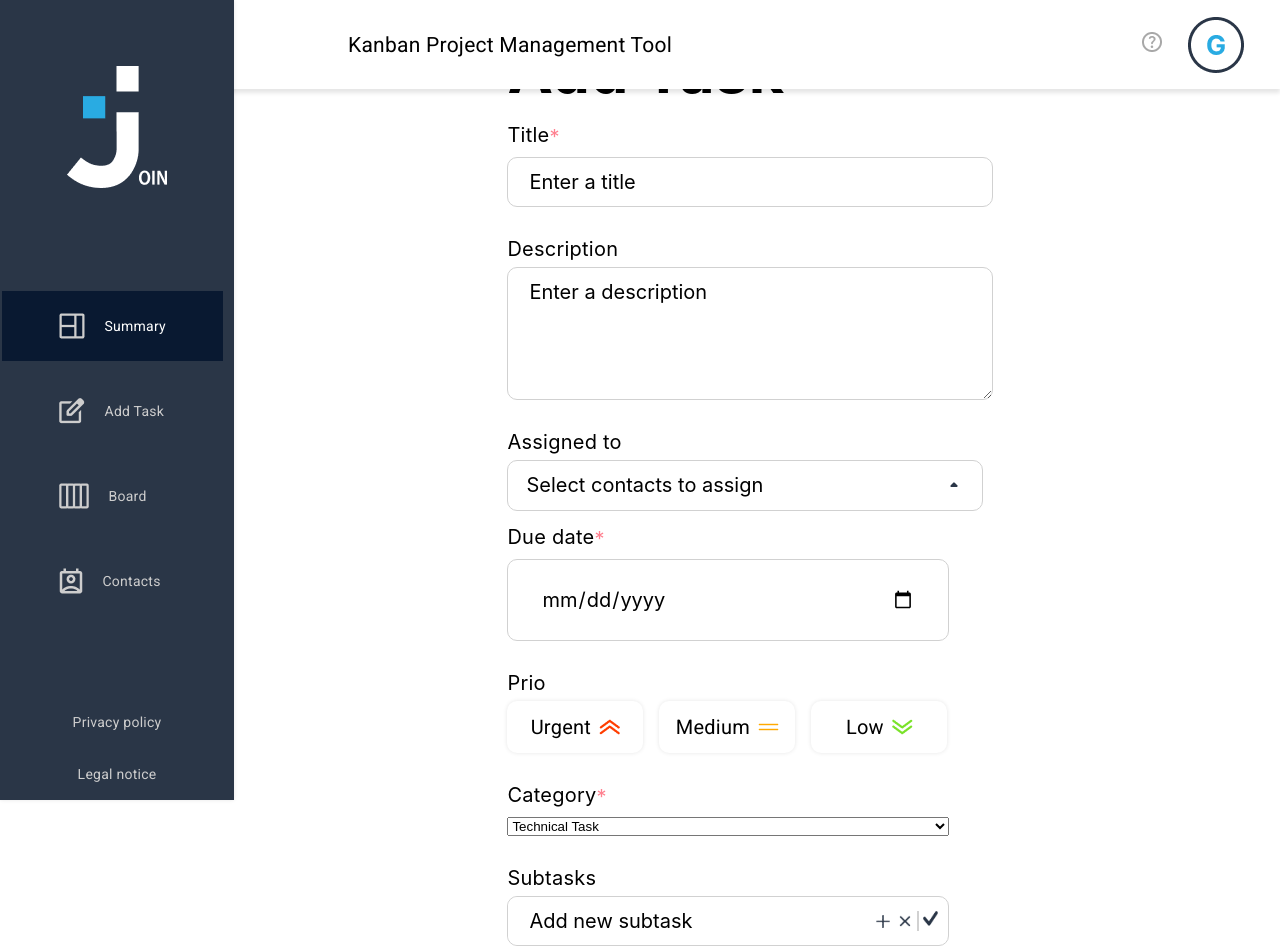
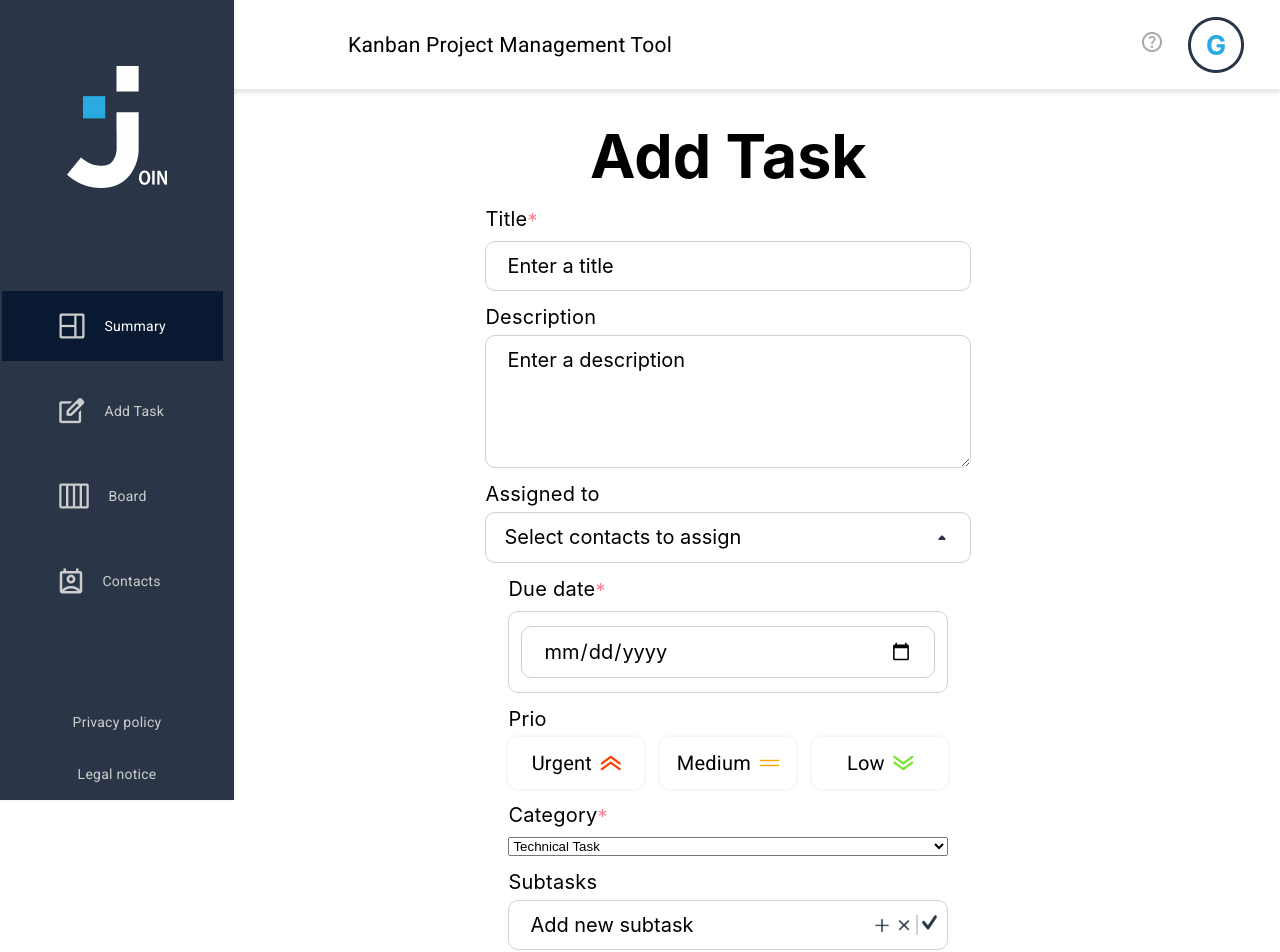
Before and after one commit to velizarganchev/todo-list-frontend, an Angular app: page /add-task in a window 1280 px wide. Shown: the top 952 px of the page. Built offline with nearby package versions, Linux system fonts and the light colour scheme.

Commit message:
refactor: Update styles in the Add Task component.

```diff
--- a/src/app/components/home/home.component.html
+++ b/src/app/components/home/home.component.html
@@ -1,4 +1,6 @@
 <section>
   <app-navigation />
-  <router-outlet />
+  <div class="main-content">
+    <router-outlet />
+  </div>
 </section>
--- a/src/app/components/home/home.component.scss
+++ b/src/app/components/home/home.component.scss
@@ -1,4 +1,4 @@
-section{
+.main-content {
   margin-top: 8%;
   margin-left: 20%;
 }
--- a/src/app/components/shared/navigation/navigation.component.scss
+++ b/src/app/components/shared/navigation/navigation.component.scss
@@ -9,7 +9,7 @@
   height: 100vh;
   left: 0px;
   top: 0px;
-    background: #2A3647;
+  background: #2a3647;
   box-shadow: 0px 0px 4px rgba(0, 0, 0, 0.1);
   z-index: 999;
 
@@ -34,14 +34,14 @@
         display: flex;
         align-items: center;
         justify-content: flex-start;
-                color: #CDCDCD;
+        color: #cdcdcd;
         padding: 8px 57px;
         gap: 20px;
         height: 54px;
         text-decoration: none;
 
         &:hover {
-                    background-color: #2A3D59;
+          background-color: #2a3d59;
           color: white !important;
           border-radius: 16px;
         }
@@ -57,20 +57,20 @@
         padding-top: 16px;
         padding-bottom: 16px;
         width: 231px;
-                color: #CDCDCD;
+        color: #cdcdcd;
         cursor: pointer;
         text-decoration: none;
 
         &:hover {
-                    color: #29ABE2 !important;
+          color: #29abe2 !important;
         }
       }
     }
   }
 }
 
-
-.scale-on-hover {}
+.scale-on-hover {
+}
 
 .active {
   background-color: #091931;
--- a/src/app/components/task/add-task/add-task.component.html
+++ b/src/app/components/task/add-task/add-task.component.html
@@ -1,45 +1,50 @@
-<section class="content-margin">
-    <h1 class="addTaskHeadline"> Add Task</h1>
-    <section class="Content">
+<section>
+  <h1 class="add-task-headline">Add Task</h1>
+  <div class="form-wraper">
     <form>
-            <div class="CompleteContent">
-                <div class="Content">
-                    <div id="TitleContent">
-                        <div class="Subheadline">
-                            <div>
-                                Title
+      <div class="content-container">
+        <div class="content-left">
+          <div id="content-title">
+            <div class="subheadline">
+              <div>Title</div>
+              <div class="star">*</div>
             </div>
-                            <div class="star">
-                                *
+            <div class="subcontent">
+              <input required class="inputfield" placeholder="Enter a title" />
             </div>
           </div>
-                        <div class="Subcontent">
-                            <input required id="title" class="Inputfield" placeholder="Enter a title">
+          <div class="content-description">
+            <div class="subheadline">
+              <div>Description</div>
+            </div>
+            <div class="subcontent">
+              <textarea
+                id="description"
+                class="inputfield textarea"
+                placeholder="Enter a description"
+              ></textarea>
             </div>
           </div>
-                    <div id="DescriptionContent">
-                        <div class="Subheadline">
           <div>
-                                Description
+            <div class="subheadline">
+              <div>Assigned to</div>
             </div>
-                        </div>
-                        <div class="Subcontent">
-                            <textarea id="description" class="Inputfield textarea"
-                                placeholder="Enter a description"></textarea>
-                        </div>
-                    </div>
-                    <div id="AssignedToContent">
-                        <div class="Subheadline">
-                            <div>
-                                Assigned to
-                            </div>
-                        </div>
-                        <div id="SubcontentContacts" class="Subcontent">
-                            <div id="assignedToContainerInput" class="assignedToContainerInput"
-                                onclick="getAllContacts('assignedToSelect')">
-                                <input id="assignedToSelect" class="selection hover arrowdown" autocomplete="off"
-                                    placeholder="Select contacts to assign" onkeyup="filterContacts()"><img
-                                    id="assignedToImg" class="arrow" src="/assets/img/arrow_up.png">
+            <div class="subcontent">
+              <div
+                class="assigned-to-container-input"
+                onclick="getAllContacts('assignedToSelect')"
+              >
+                <input
+                  id="assignedToSelect"
+                  class="selection hover arrowdown"
+                  autocomplete="off"
+                  placeholder="Select contacts to assign"
+                  onkeyup="filterContacts()"
+                /><img
+                  id="assignedToImg"
+                  class="arrow"
+                  src="/assets/img/arrow_up.png"
+                />
               </div>
               <!-- <div id="ContainerForAllPossibleContacts"
                                 class="ContainerForAllPossibleContacts hover d-none">
@@ -52,58 +57,63 @@
             </div>
           </div>
         </div>
-                <svg xmlns="http://www.w3.org/2000/svg" width="2" height="426" viewBox="0 0 2 426" fill="none">
-                    <path d="M1.24805 1L1.24854 425" stroke="#D1D1D1" stroke-linecap="round" />
-                </svg>
-                <div id="Content2" class="Content Content2">
-                    <div id="DueDateContent">
-                        <div class="Subheadline">
+        <!-- <svg
+          xmlns="http://www.w3.org/200 0/svg"
+          width="2"
+          height="426"
+          viewBox="0 0 2 426"
+          fill="none"
+        >
+          <path
+            d="M1.24805 1L1.24854 425"
+            stroke="#D1D1D1"
+            stroke-linecap="round"
+          />
+        </svg> -->
+        <div class="content-right">
           <div>
-                                Due date
+            <div class="subheadline">
+              <div>Due date</div>
+              <div class="star">*</div>
             </div>
-                            <div class="star">
-                                *
-                            </div>
-                        </div>
-                        <div class="Subcontent">
-                            <div id="DateContainer" class="DateContainer hover">
-                                <input required id="date" type="date" class="Inputfield hover" min="todaydate"
-                                    pattern="">
+            <div class="subcontent">
+              <div class="date-container hover">
+                <input
+                  required
+                  type="date"
+                  class="inputfield hover"
+                  min="todaydate"
+                  pattern=""
+                />
               </div>
             </div>
           </div>
-                    <div id="PrioContent">
-                        <div class="Subheadline">
           <div>
-                                Prio
+            <div class="subheadline">
+              <div>Prio</div>
             </div>
+            <div class="sub-content-prio">
+              <div class="prio-class hover" onclick="choosePrio(1)">
+                <div>Urgent</div>
+                <img src="/assets/img/PrioHigh.png" />
               </div>
-                        <div id="SubcontentPrio" class="SubcontentPrio">
-                            <div id="Prio1" class="prioclass hover" onclick="choosePrio(1)">
-                                <div>Urgent</div>
-                                <img id="HighImg" src="/assets/img/PrioHigh.png">
+              <div class="prio-class hover" onclick="choosePrio(2)">
+                <div>Medium</div>
+                <img src="/assets/img/PrioMedium.png" />
               </div>
-                            <div id="Prio2" class="prioclass hover" onclick="choosePrio(2)">
-                                <div>Medium</div>
-                                <img id="MediumImg" src="/assets/img/PrioMedium.png">
-                            </div>
-                            <div id="Prio3" class="prioclass hover" onclick="choosePrio(3)">
+              <div class="prio-class hover" onclick="choosePrio(3)">
                 <div>Low</div>
-                                <img id="LowImg" src="/assets/img/PrioLow.png">
+                <img src="/assets/img/PrioLow.png" />
               </div>
             </div>
           </div>
-                    <div id="DescriptionContent">
-                        <div class="Subheadline">
           <div>
-                                Category
+            <div class="subheadline">
+              <div>Category</div>
+              <div class="star">*</div>
             </div>
-                            <div class="star">
-                                *
-                            </div>
-                        </div>
-                        <div class="Subcontent">
-                            <select name="" id="">
+            <div class="subcontent">
+              <select>
                 <option value="1">Technical Task</option>
                 <option value="2">User Story</option>
               </select>
@@ -119,41 +129,56 @@
                             <div id="overlayCategories" class="overlay d-none" onclick="closeOverlayCategories()"></div> -->
             </div>
           </div>
-                    <div id="SubtasksContent">
-                        <div class="Subheadline">
-                            Subtasks
-                        </div>
-                        <div class="Subcontent">
-                            <div id="subtaskInput" class="subtaskInput">
-                                <input id="subtask" class="Inputfield subtasks" autocomplete="off"
-                                    placeholder="Add new subtask">
-                                <div class="subtasksImgagesContainer">
-                                    <img id="plus" class="subtaskImg" src="/assets/img/+.png">
-                                    <img id="cancel" class="subtaskImg d-none" src="/assets/img/cancel_dark.png"
-                                        onclick="cancelSubtask()">
-                                    <div class="d-none verticalLine" id="verticalLine"></div>
-                                    <img id="hook" class="subtaskImg d-none" style="width:15px; height:15px"
-                                        src="/assets/img/hook-icon-black.png" onclick="addSubtask()">
+          <div id="subtasks-content">
+            <div class="subheadline">Subtasks</div>
+            <div class="subcontent">
+              <div class="subtask-input">
+                <input
+                  class="input-field subtasks"
+                  autocomplete="off"
+                  placeholder="Add new subtask"
+                />
+                <div class="subtasks-imgages-container">
+                  <img class="subtask-img" src="/assets/img/+.png" />
+                  <img
+                    class="subtask-img d-none"
+                    src="/assets/img/cancel_dark.png"
+                    onclick="cancelSubtask()"
+                  />
+                  <div class="d-none vertical-line"></div>
+                  <img
+                    class="subtask-img d-none"
+                    style="width: 15px; height: 15px"
+                    src="/assets/img/hook-icon-black.png"
+                    onclick="addSubtask()"
+                  />
                 </div>
               </div>
               <div>
-                                <ul class="subTaskList" id="subTaskList" style="overflow:hidden"></ul>
+                <ul class="subtask-list" style="overflow: hidden"></ul>
               </div>
             </div>
           </div>
         </div>
       </div>
-            <div id="buttonsAndInfotext" class="buttonsAndInfotext">
-                <div id="requiredText" class="requiredText">
-                    <div class="star">*</div>This field is required
+      <div class="buttons-and-info-text">
+        <div class="required-text">
+          <div class="star">*</div>
+          This field is required
         </div>
         <div id="buttons" class="buttons">
-                    <button type="reset" class="cancelButton hover" onclick="resetPrio()">Clear <img
-                            src="/assets/img/cancel_dark.png"></button>
-                    <button id="addTastButton" class="createTaskButton hover">Create Task <img
-                            src="/assets/img/confirm.png"></button>
+          <button
+            type="reset"
+            class="cancel-button hover"
+            onclick="resetPrio()"
+          >
+            Clear <img src="/assets/img/cancel_dark.png" />
+          </button>
+          <button class="create-task-button hover">
+            Create Task <img src="/assets/img/confirm.png" />
+          </button>
         </div>
       </div>
     </form>
+  </div>
 </section>
-</section>
--- a/src/app/components/task/add-task/add-task.component.scss
+++ b/src/app/components/task/add-task/add-task.component.scss
@@ -1,20 +1,24 @@
-$primary-font: 'Inter', sans-serif;
+$primary-font: "Inter", sans-serif;
 $primary-color: #000;
-$accent-color: #FF8190;
-$button-bg-color: #2A3647;
-$cancel-button-bg: #F6F7F8;
-$cancel-button-border: #2A3647;
-$input-border-color: #D1D1D1;
+$accent-color: #ff8190;
+$button-bg-color: #2a3647;
+$cancel-button-bg: #f6f7f8;
+$cancel-button-border: #2a3647;
+$input-border-color: #d1d1d1;
 $high-priority-color: orangered;
 $medium-priority-color: rgb(255, 168, 0);
 $low-priority-color: rgb(122, 226, 41);
 $border-color: rgb(209, 209, 209);
 
-.content-margin{
-    margin-top: 1rem;
+section {
+  width: fit-content;
+  margin-top: 7.5rem;
+  display: flex;
+  flex-direction: column;
+  justify-content: center;
+  align-items: center;
 }
-
-.addTaskHeadline {
+.add-task-headline {
   color: $primary-color;
   font-family: $primary-font;
   font-size: 61px;
@@ -22,7 +26,18 @@ $border-color: rgb(209, 209, 209);
   line-height: 120%;
 }
 
-.CompleteContent {
+.form-wraper {
+  display: flex;
+  flex-direction: column;
+  gap: 16px;
+  max-width: 442px;
+
+  @media (max-width: 500px) {
+    width: 300px;
+  }
+}
+
+.content-container {
   display: flex;
   justify-content: space-around;
   width: 100%;
@@ -41,18 +56,7 @@ $border-color: rgb(209, 209, 209);
   }
 }
 
-.Content {
-    display: flex;
-    flex-direction: column;
-    gap: 16px;
-    width: 442px;
-
-    @media (max-width: 500px) {
-        width: 300px;
-    }
-}
-
-.TitleContent {
+.content-title {
   display: flex;
   width: 440px;
   flex-direction: column;
@@ -60,7 +64,7 @@ $border-color: rgb(209, 209, 209);
   gap: 8px;
 }
 
-.Subheadline {
+.subheadline {
   align-self: stretch;
   font-family: $primary-font;
   font-size: 20px;
@@ -75,14 +79,14 @@ $border-color: rgb(209, 209, 209);
   line-height: 120%;
 }
 
-.Subcontent {
+.subcontent {
   display: flex;
   flex-direction: column;
   align-self: stretch;
   margin: 8px 0px 16px 0px;
 }
 
-.DateContainer {
+.date-container {
   display: flex;
   justify-content: space-between;
   align-items: center;
@@ -101,7 +105,7 @@ $border-color: rgb(209, 209, 209);
   }
 }
 
-.Inputfield {
+.inputfield {
   max-width: 442px;
   padding: 12px 21px;
   font-family: $primary-font;
@@ -151,7 +155,7 @@ $border-color: rgb(209, 209, 209);
   font-size: 20px;
 }
 
-.SubcontentPrio {
+.sub-content-prio {
   display: flex;
   width: 440px;
   justify-content: center;
@@ -165,7 +169,7 @@ $border-color: rgb(209, 209, 209);
   }
 }
 
-.prioclass {
+.prio-class {
   display: flex;
   padding: 16px 10px;
   justify-content: center;
@@ -174,7 +178,7 @@ $border-color: rgb(209, 209, 209);
   gap: 8px;
   flex: 1 0 0;
   border-radius: 10px;
-    box-shadow: 0px 0px 4px 0px rgba(0, 0, 0, 0.10);
+  box-shadow: 0px 0px 4px 0px rgba(0, 0, 0, 0.1);
   background-color: white;
 
   @media (max-width: 500px) {
@@ -183,7 +187,7 @@ $border-color: rgb(209, 209, 209);
   }
 }
 
-.Highchosen {
+.high-chosen {
   padding: 15.5px 10px !important;
   background-color: $high-priority-color !important;
   font-size: 21px;
@@ -191,7 +195,7 @@ $border-color: rgb(209, 209, 209);
   color: white;
 }
 
-.Mediumchosen {
+.medium-chosen {
   padding: 15.5px 10px !important;
   background-color: $medium-priority-color !important;
   font-size: 21px;
@@ -199,7 +203,7 @@ $border-color: rgb(209, 209, 209);
   color: white;
 }
 
-.Lowchosen {
+.low-chosen {
   padding: 15.5px 10px !important;
   background-color: $low-priority-color !important;
   font-size: 21px;
@@ -207,7 +211,7 @@ $border-color: rgb(209, 209, 209);
   color: white;
 }
 
-.requiredText {
+.required-text {
   display: flex;
   color: $primary-color;
   font-family: $primary-font;
@@ -222,7 +226,7 @@ $border-color: rgb(209, 209, 209);
   gap: 16px;
 }
 
-.cancelButton {
+.cancel-button {
   display: flex;
   padding: 16px;
   justify-content: center;
@@ -242,7 +246,7 @@ $border-color: rgb(209, 209, 209);
   }
 }
 
-.createTaskButton {
+.create-task-button {
   display: flex;
   padding: 16px;
   justify-content: center;
@@ -250,7 +254,7 @@ $border-color: rgb(209, 209, 209);
   gap: 4px;
   border-radius: 10px;
   background: $button-bg-color;
-    color: #FFF;
+  color: #fff;
   font-family: $primary-font;
   font-size: 21px;
   font-weight: 700;
@@ -271,7 +275,7 @@ $border-color: rgb(209, 209, 209);
   cursor: pointer;
 }
 
-.subtaskInput {
+.subtask-input {
   border: 1px solid $border-color;
   border-radius: 10px;
   display: flex;
@@ -281,7 +285,7 @@ $border-color: rgb(209, 209, 209);
   background-color: white;
 }
 
-.subtaskImg {
+.subtask-img {
   width: 20px;
   height: 20px;
   margin-right: 2px;
@@ -292,24 +296,24 @@ $border-color: rgb(209, 209, 209);
   }
 }
 
-.subtasksImgagesContainer {
+.subtasks-imgages-container {
   display: flex;
   margin-right: 8px;
 }
 
-.verticalLine {
+.vertical-line {
   width: 2px;
   height: 20px;
   background-color: $border-color;
   margin: 0 4px 0 0;
 }
 
-.subTaskList li {
+.subtask-list li {
   display: flex;
   justify-content: space-between;
 }
 
-.subtaskContainerEdit {
+.subtask-container-edit {
   display: flex;
   gap: 10px;
 }
@@ -338,9 +342,8 @@ $border-color: rgb(209, 209, 209);
   width: 25px;
 }
 
-.assignedToContainerInput {
+.assigned-to-container-input {
   display: flex;
-    width: 100%;
   padding: 12px 16px;
   justify-content: space-between;
   align-items: center;
@@ -358,7 +361,7 @@ input::-webkit-calendar-picker-indicator {
   cursor: pointer;
 }
 
-.dateImg {
+.date-img {
   width: 25px;
 }
 
@@ -370,7 +373,7 @@ input::-webkit-calendar-picker-indicator {
   border: none;
 }
 
-.confirmationContent {
+.confirmation-content {
   font-family: $primary-font;
   position: absolute;
   top: 89px;
@@ -385,7 +388,7 @@ input::-webkit-calendar-picker-indicator {
   z-index: 901;
 }
 
-.ContainerForAllChosenContacts {
+.container-for-all-chosen-contacts {
   height: 150px;
   display: flex;
   margin-top: 4px;
@@ -394,7 +397,7 @@ input::-webkit-calendar-picker-indicator {
   z-index: 990;
 }
 
-.ContainerForAllPossibleContacts {
+.container-for-all-possible-contacts {
   position: absolute;
   top: 637px;
   width: 440px;
@@ -429,13 +432,13 @@ input::-webkit-calendar-picker-indicator {
   align-items: center;
 }
 
-.contactbox {
+.contact-box {
   display: flex;
   justify-content: space-between;
   align-items: center;
 }
 
-.contactName {
+.contact-name {
   margin-left: -130px;
 
   @media (max-width: 500px) {
@@ -443,13 +446,13 @@ input::-webkit-calendar-picker-indicator {
   }
 }
 
-.checkboxes {
+.check-boxes {
   margin-right: 50px;
   height: 20px;
   width: 20px;
 }
 
-.deletebutton {
+.delete-button {
   border-radius: 10px;
   padding: 2px;
   border: 2px solid $border-color;
@@ -491,7 +494,7 @@ input::-webkit-calendar-picker-indicator {
   }
 }
 
-.buttonsAndInfotext {
+.buttons-and-info-text {
   margin: 0 auto;
   width: 90%;
   display: flex;
--- a/src/app/components/task/task.component.html
+++ b/src/app/components/task/task.component.html
@@ -1,8 +1,13 @@
-<div class="card-container" (click)="onAddTask()" draggable="true" (dragstart)="startDragging(taskId())" id="cardId">
+<div
+  class="card-container"
+  draggable="true"
+  (dragstart)="startDragging(taskId())"
+  id="cardId"
+>
   <div class="card">
-        <button class="card-label">category</button>
-        <h3 class="card-title">title</h3>
-        <p class="card-content">description</p>
+    <button class="card-label">{{ task?.category }}</button>
+    <h3 class="card-title">{{ task?.title }}</h3>
+    <p class="card-content">{{ task?.description }}</p>
 
     <div id="'progress' + task.id" class="progress-bar-container">
       <div class="progress-bar">
@@ -13,10 +18,10 @@
 
     <div class="card-footer">
       <div class="profiles" id="'tasksProfiles' + task.id">
-                Profils
+        <div class="profile">KZ</div>
       </div>
       <div class="priority-container">
-                PrioIcon
+        <img src="/assets/img/PrioLow.png" alt="Priority Icon" />
       </div>
     </div>
   </div>
--- a/src/app/components/task/task.component.ts
+++ b/src/app/components/task/task.component.ts
@@ -26,11 +26,11 @@ export class TaskComponent implements OnInit {
     this.currentDraggedElement = id;
   }
 
-  onAddTask() {
-    console.log('Task opened:', this.task);
-    const data = this.task;
-    this.tskService.addTask(data!).subscribe({
-      next: (res) => console.log('RESPONSE TASK COMPONENT', res),
-    });
-  }
+  // onAddTask() {
+  //   console.log('Task opened:', this.task);
+  //   const data = this.task;
+  //   this.tskService.addTask(data!).subscribe({
+  //     next: (res) => console.log('RESPONSE TASK COMPONENT', res),
+  //   });
+  // }
 }
```
Also changed, not shown: src/app/components/board/board.component.html (+63 -26 lines), src/app/components/board/board.component.ts (+11 -7 lines), src/app/components/task/task.component.scss (+15 -10 lines). Lines whose indentation alone changed are shown as unchanged.
